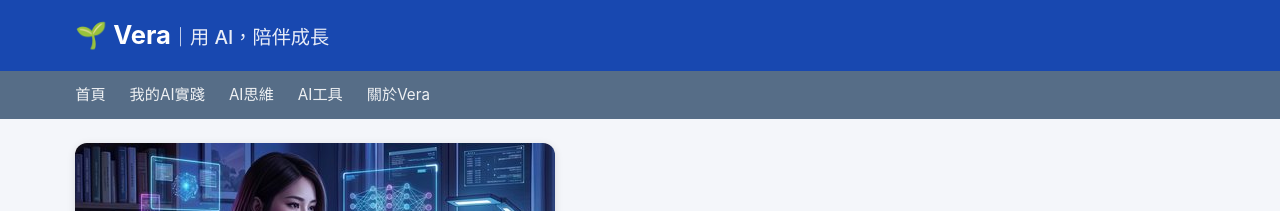
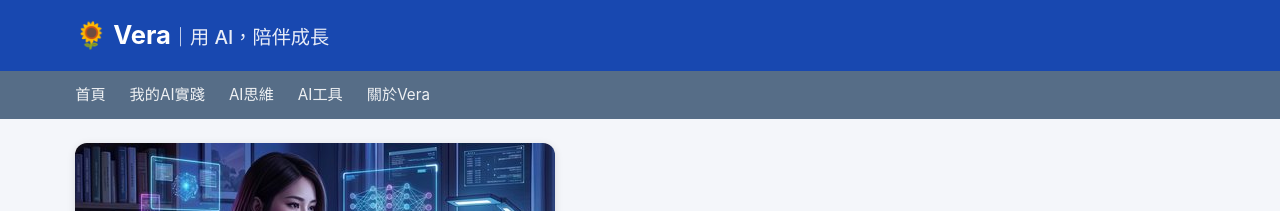
Before and after one commit to Vera-With-AI/Vera-With-AI.github.io, a Jekyll site: the page built from index.md, in a window 1280 px wide. Shown: the top 211 px of the page. Built offline with Jekyll 4.4.1, drawn with Linux system fonts in a browser that asks for light colours.

Commit message:
頁首圖示改為 🌻 向日葵
Co-Authored-By: Claude Sonnet 5 <noreply@anthropic.com>

```diff
--- a/_includes/header.html
+++ b/_includes/header.html
@@ -1,6 +1,6 @@
 <header class="site-banner">
   <div class="container">
-    <p class="site-banner-title">🌱 {{ site.title }}<span class="site-banner-sub">｜{{ site.description }}</span></p>
+    <p class="site-banner-title">🌻 {{ site.title }}<span class="site-banner-sub">｜{{ site.description }}</span></p>
   </div>
 </header>
 <nav class="site-subnav">
```
